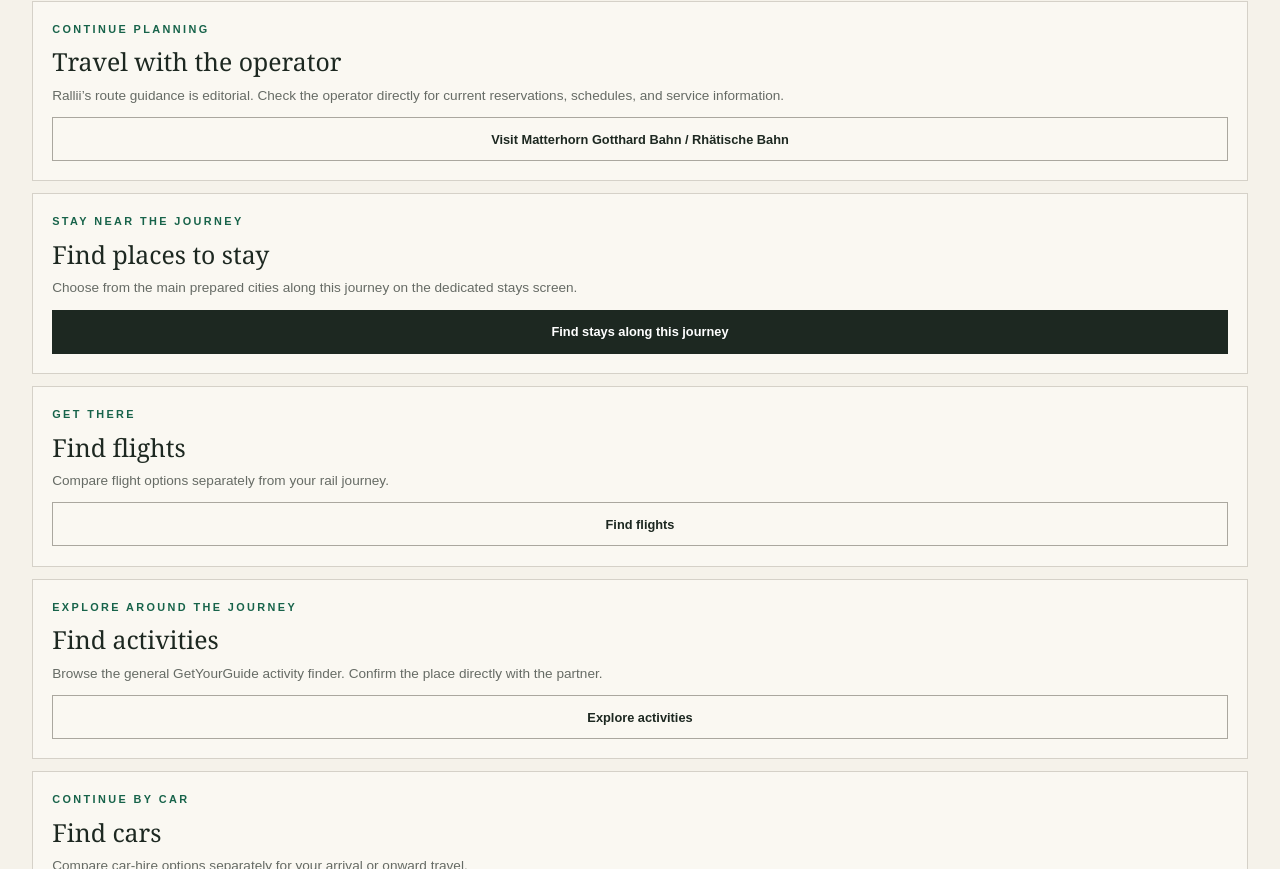
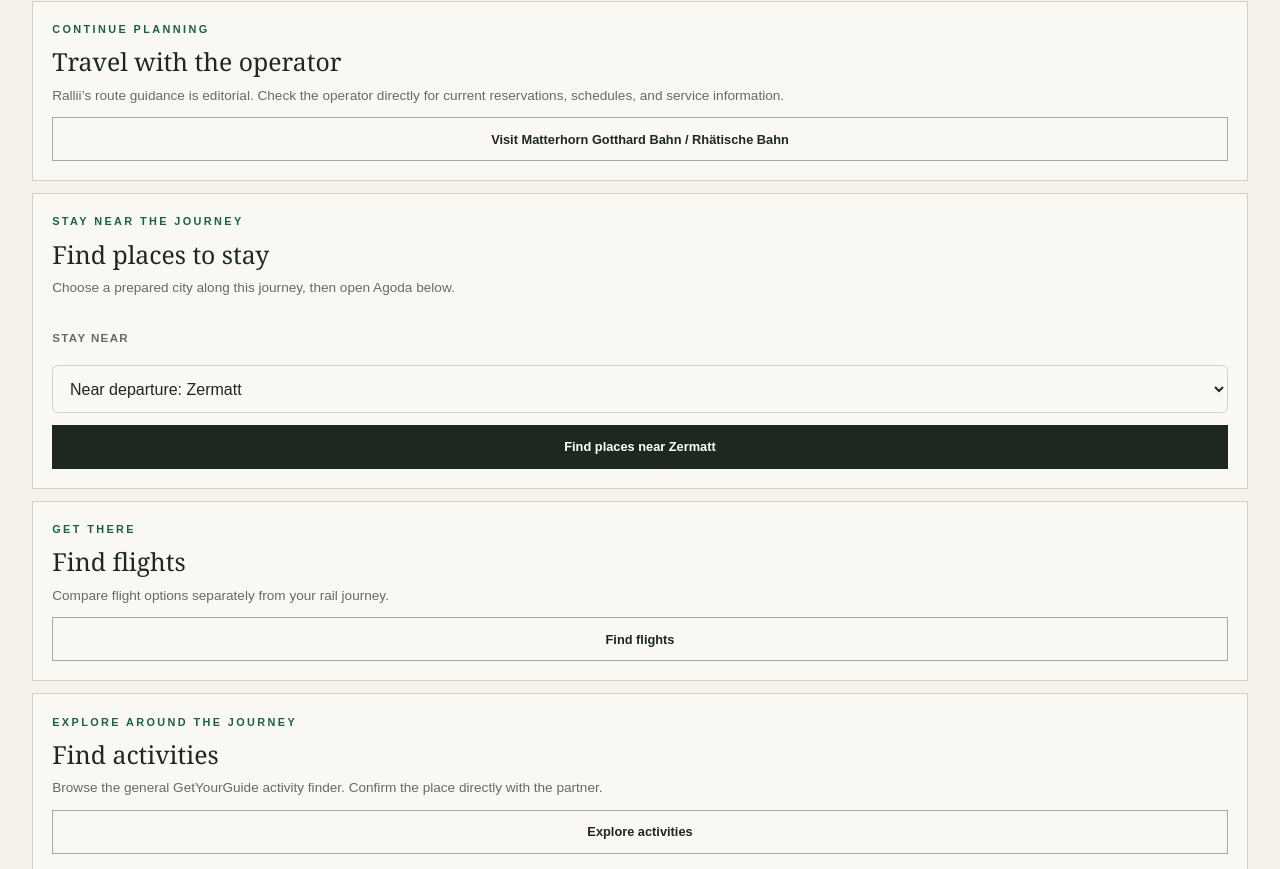
Before and after one commit to millenialmuseclub-boop/Rallii, a Next.js app: page /plan in a window 1280 px wide. Shown: the part 831-1700 px from the top of the page. Built offline with nearby package versions, Linux system fonts and the light colour scheme; no server answers.

Commit message:
Keep Agoda stays within journey planning

```diff
--- a/src/components/partner-planning-panel.tsx
+++ b/src/components/partner-planning-panel.tsx
@@ -1,31 +1,36 @@
 "use client";
 
 import { useState } from "react";
-import Link from "next/link";
 import { PartnerWidgetFrame } from "@/components/partner-widget-frame";
 import type { RailRoute } from "@/types/route";
 import {
   getOfficialOperatorSource,
+  getPlanningLocations,
   hasPreparedActivityContext,
   isGetYourGuideConfigured,
   isTravelpayoutsConfigured,
   partnerPlanning,
 } from "@/data/partner-planning";
 
-type PartnerSurface = "flights" | "experiences" | "car";
+type PartnerSurface = "stays" | "flights" | "experiences" | "car";
 type OpenSurfaces = Record<PartnerSurface, boolean>;
 
-const closedSurfaces: OpenSurfaces = { flights: false, experiences: false, car: false };
+const closedSurfaces: OpenSurfaces = { stays: false, flights: false, experiences: false, car: false };
 
 export function PartnerPlanningPanel({ routes, initialRouteSlug }: { routes: RailRoute[]; initialRouteSlug?: string }) {
   const initialRoute = routes.find((route) => route.summary.slug === initialRouteSlug) ?? routes[0];
   const [routeSlug, setRouteSlug] = useState(initialRoute.summary.slug);
   const [openSurfaces, setOpenSurfaces] = useState<OpenSurfaces>(closedSurfaces);
   const route = routes.find((item) => item.summary.slug === routeSlug) ?? initialRoute;
+  const locations = getPlanningLocations(route);
+  const [locationId, setLocationId] = useState(locations[0].id);
+  const location = locations.find((item) => item.id === locationId) ?? locations[0];
   const operator = getOfficialOperatorSource(route);
 
   function selectRoute(nextSlug: string) {
+    const nextRoute = routes.find((item) => item.summary.slug === nextSlug) ?? routes[0];
     setRouteSlug(nextSlug);
+    setLocationId(getPlanningLocations(nextRoute)[0].id);
     setOpenSurfaces(closedSurfaces);
   }
 
@@ -43,7 +48,7 @@ export function PartnerPlanningPanel({ routes, initialRouteSlug }: { routes: Rai
 
     <div className="partner-plan__sections">
       <section className="partner-plan__section"><p className="eyebrow">Continue planning</p><h3>Travel with the operator</h3><p>Rallii’s route guidance is editorial. Check the operator directly for current reservations, schedules, and service information.</p>{operator?.url ? <a className="action-button focus-ring" href={operator.url} target="_blank" rel="noreferrer">Visit {route.summary.operator}</a> : null}</section>
-      <section className="partner-plan__section"><p className="eyebrow">Stay near the journey</p><h3>Find places to stay</h3><p>Choose from the main prepared cities along this journey on the dedicated stays screen.</p><Link className="action-button action-button--primary focus-ring" href={`/stays?route=${route.summary.slug}`}>Find stays along this journey</Link></section>
+      <section className="partner-plan__section"><p className="eyebrow">Stay near the journey</p><h3>Find places to stay</h3><p>Choose a prepared city along this journey, then open Agoda below.</p><label className="partner-plan__route-label" htmlFor="plan-stay-location">Stay near</label><select id="plan-stay-location" className="partner-plan__route-select focus-ring" value={location.id} onChange={(event) => { setLocationId(event.target.value); setOpenSurfaces((current) => ({ ...current, stays: false })); }}>{locations.map((item) => <option key={item.id} value={item.id}>{item.label}: {item.place}</option>)}</select>{isTravelpayoutsConfigured() ? <><button className="action-button action-button--primary focus-ring" type="button" aria-expanded={openSurfaces.stays} onClick={() => toggleSurface("stays")}>Find places near {location.place}</button>{openSurfaces.stays ? <PartnerDetail title={`Places near ${location.place}`} onClose={() => toggleSurface("stays")}><p>Partner search by Agoda · Opens external booking options.</p><PartnerWidgetFrame kind="stays" title={`Agoda accommodation search near ${location.place}`} /></PartnerDetail> : null}</> : <p className="partner-plan__quiet">Accommodation search is not configured yet.</p>}</section>
       <section className="partner-plan__section"><p className="eyebrow">Get there</p><h3>Find flights</h3><p>Compare flight options separately from your rail journey.</p>{partnerPlanning.tripFlightsEnabled && isTravelpayoutsConfigured() ? <><button className="action-button focus-ring" type="button" aria-expanded={openSurfaces.flights} onClick={() => toggleSurface("flights")}>Find flights</button>{openSurfaces.flights ? <PartnerDetail title="Flight finder" onClose={() => toggleSurface("flights")}><p>Partner search by Trip.com · Opens external booking options.</p><PartnerWidgetFrame kind="flights" title="Trip.com flight search" /></PartnerDetail> : null}</> : <span className="partner-plan__quiet">Partner search is not configured yet.</span>}</section>
       {hasPreparedActivityContext(route) && isGetYourGuideConfigured() ? <section className="partner-plan__section"><p className="eyebrow">Explore around the journey</p><h3>Find activities</h3><p>Browse the general GetYourGuide activity finder. Confirm the place directly with the partner.</p><button className="action-button focus-ring" type="button" aria-expanded={openSurfaces.experiences} onClick={() => toggleSurface("experiences")}>Explore activities</button>{openSurfaces.experiences ? <PartnerDetail title="Activity finder" onClose={() => toggleSurface("experiences")}><p>General partner search by GetYourGuide · Opens external booking options.</p><PartnerWidgetFrame kind="activities" title="GetYourGuide activity search" /></PartnerDetail> : null}</section> : null}
       <section className="partner-plan__section"><p className="eyebrow">Continue by car</p><h3>Find cars</h3><p>Compare car-hire options separately for your arrival or onward travel.</p>{partnerPlanning.discoverCarsEnabled && isTravelpayoutsConfigured() ? <><button className="action-button focus-ring" type="button" aria-expanded={openSurfaces.car} onClick={() => toggleSurface("car")}>Find cars</button>{openSurfaces.car ? <PartnerDetail title="Car finder" onClose={() => toggleSurface("car")}><p>Partner search by DiscoverCars · Opens external booking options.</p><PartnerWidgetFrame kind="cars" title="DiscoverCars search" /></PartnerDetail> : null}</> : <span className="partner-plan__quiet">Partner search is not configured yet.</span>}</section>
```
Also changed, not shown: 1 other file (tests, documents, lock files or other folders).
